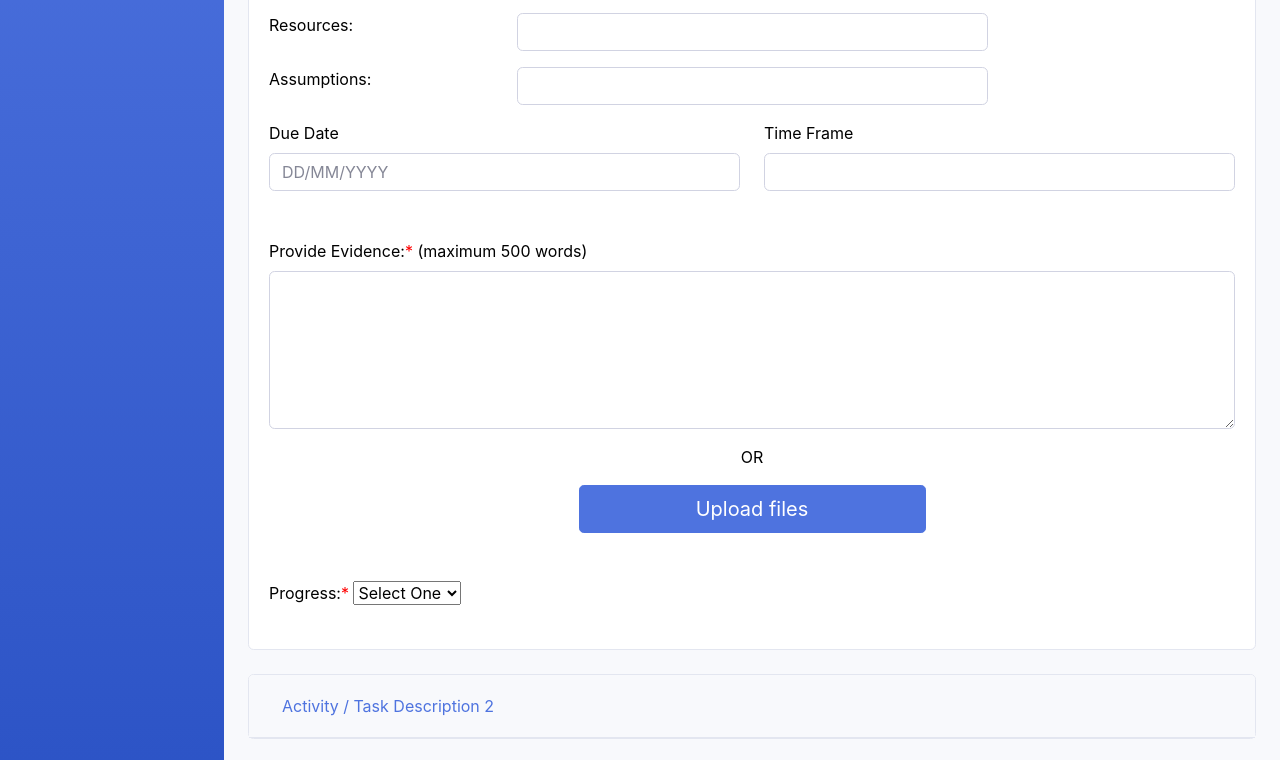
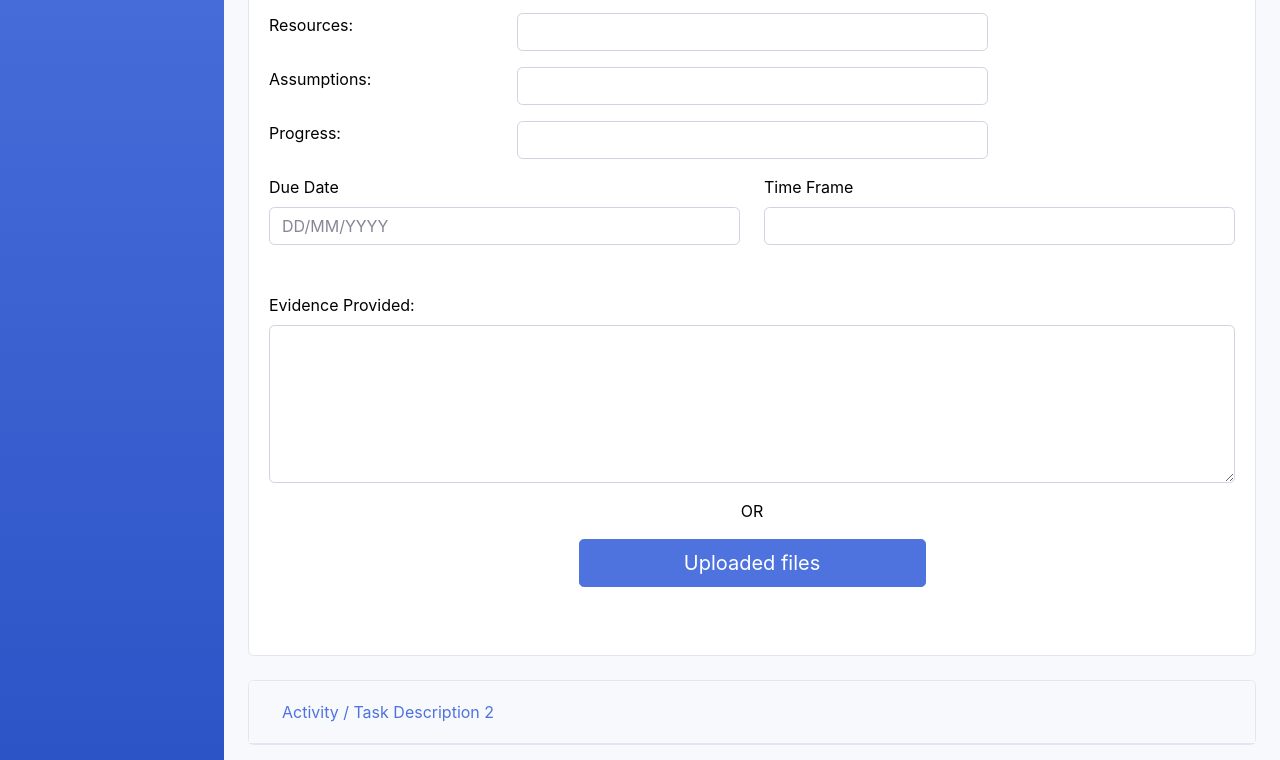
Before and after one commit to Kaberere/Yes, a website with bundled scripts: page ViewWorkPlan.html in a window 1280 px wide. Shown: the part 387-1147 px from the top of the page. Built offline with nearby package versions, Linux system fonts and the light colour scheme; a web font is replaced by a local one.

Commit message:
Change view work plan fields

```diff
--- a/ViewWorkPlan.html
+++ b/ViewWorkPlan.html
@@ -254,6 +254,12 @@
                         <input type="indicator" class="form-control" id="indicator">
                       </div>
                     </div>
+                    <div class="form-group row">
+                      <label class="control-label col-sm-3" for="doreq" style="color:black">Progress:</label>
+                      <div class="col-sm-6">
+                        <input type="indicator" class="form-control" id="indicator">
+                      </div>
+                    </div>
                     <div class="row">
                       <div class="col">
                        <label class="control-label" for="DueDate" style="color:black">Due Date</label>
@@ -266,22 +272,14 @@
                     </div>
                     <br> <br>
                     <div class="form-group">
-                      <label class="control-label" for="evidence" style="color:black">Provide Evidence:<span style="color:red" class="required">*</span> (maximum 500 words)</label>
+                      <label class="control-label" for="evidence" style="color:black">Evidence Provided:</label>
                       <textarea class="form-control" required="required" id="exampleFormControlTextarea1" rows="6"></textarea>
                     </div>
                     <p class="text-center" style="color:black">OR</p>
                     <div class="text-center">
-                        <input class="btn btn-primary btn-lg" type="upload" value="Upload files">
+                        <input class="btn btn-primary btn-lg" type="upload" value="Uploaded files">
                       </div>
                       <br> <br>
-                    <div class="form-group">
-                      <label class="control-label" for="progress" style="color:black">Progress:</label><span style="color:red" class="required">*</span>
-                      <select class="browser-default custom-select-md">
-                          <option selected>Select One</option>
-                          <option value="1">In Progress</option>
-                          <option value="2">Completed</option>
-                      </select>
-                    </div>
 
                 </div>
               </div>
@@ -327,6 +325,12 @@
                         <input type="indicator" class="form-control" id="indicator">
                       </div>
                     </div>
+                    <div class="form-group row">
+                      <label class="control-label col-sm-3" for="doreq" style="color:black">Progress:</label>
+                      <div class="col-sm-6">
+                        <input type="indicator" class="form-control" id="indicator">
+                      </div>
+                    </div>
                     <div class="row">
                       <div class="col">
                        <label class="control-label" for="DueDate" style="color:black">Due Date</label>
@@ -339,22 +343,14 @@
                     </div>
                     <br> <br>
                     <div class="form-group">
-                      <label class="control-label" for="evidence" style="color:black">Provide Evidence:<span style="color:red" class="required">*</span> (maximum 500 words)</label>
+                      <label class="control-label" for="evidence" style="color:black">Evidence Provided:</label>
                       <textarea class="form-control" required="required" id="exampleFormControlTextarea1" rows="6"></textarea>
                     </div>
                     <p class="text-center" style="color:black">OR</p>
                     <div class="text-center">
-                        <input class="btn btn-primary btn-lg" type="upload" value="Upload files">
+                        <input class="btn btn-primary btn-lg" type="upload" value="Uploaded files">
                       </div>
                       <br> <br>
-                    <div class="form-group">
-                      <label class="control-label" for="progress" style="color:black">Progress:</label><span style="color:red" class="required">*</span>
-                      <select class="browser-default custom-select-md">
-                          <option selected>Select One</option>
-                          <option value="1">In Progress</option>
-                          <option value="2">Completed</option>
-                      </select>
-                    </div>
                 </div>
               </div>
             </div> <br>
@@ -399,6 +395,12 @@
                         <input type="indicator" class="form-control" id="indicator">
                       </div>
                     </div>
+                    <div class="form-group row">
+                      <label class="control-label col-sm-3" for="doreq" style="color:black">Progress:</label>
+                      <div class="col-sm-6">
+                        <input type="indicator" class="form-control" id="indicator">
+                      </div>
+                    </div>
                     <div class="row">
                       <div class="col">
                        <label class="control-label" for="DueDate" style="color:black">Due Date</label>
@@ -411,22 +413,14 @@
                     </div>
                     <br> <br>
                     <div class="form-group">
-                      <label class="control-label" for="evidence" style="color:black">Provide Evidence:<span style="color:red" class="required">*</span> (maximum 500 words)</label>
+                      <label class="control-label" for="evidence" style="color:black">Evidence Provided:</label>
                       <textarea class="form-control" required="required" id="exampleFormControlTextarea1" rows="6"></textarea>
                     </div>
                     <p class="text-center" style="color:black">OR</p>
                     <div class="text-center">
-                        <input class="btn btn-primary btn-lg" type="upload" value="Upload files">
+                        <input class="btn btn-primary btn-lg" type="upload" value="Uploaded files">
                       </div>
                       <br> <br>
-                    <div class="form-group">
-                      <label class="control-label" for="progress" style="color:black">Progress:</label><span style="color:red" class="required">*</span>
-                      <select class="browser-default custom-select-md">
-                          <option selected>Select One</option>
-                          <option value="1">In Progress</option>
-                          <option value="2">Completed</option>
-                      </select>
-                    </div>
                 </div>
               </div>
             </div> <br>
@@ -471,6 +465,12 @@
                         <input type="indicator" class="form-control" id="indicator">
                       </div>
                     </div>
+                    <div class="form-group row">
+                      <label class="control-label col-sm-3" for="doreq" style="color:black">Progress:</label>
+                      <div class="col-sm-6">
+                        <input type="indicator" class="form-control" id="indicator">
+                      </div>
+                    </div>
                     <div class="row">
                       <div class="col">
                        <label class="control-label" for="DueDate" style="color:black">Due Date</label>
@@ -483,22 +483,14 @@
                     </div>
                     <br> <br>
                     <div class="form-group">
-                      <label class="control-label" for="evidence" style="color:black">Provide Evidence:<span style="color:red" class="required">*</span> (maximum 500 words)</label>
+                      <label class="control-label" for="evidence" style="color:black">Evidence Provided:</label>
                       <textarea class="form-control" required="required" id="exampleFormControlTextarea1" rows="6"></textarea>
                     </div>
                     <p class="text-center" style="color:black">OR</p>
                     <div class="text-center">
-                        <input class="btn btn-primary btn-lg" type="upload" value="Upload files">
+                        <input class="btn btn-primary btn-lg" type="upload" value="Uploaded files">
                       </div>
                       <br> <br>
-                    <div class="form-group">
-                      <label class="control-label" for="progress" style="color:black">Progress:</label><span style="color:red" class="required">*</span>
-                      <select class="browser-default custom-select-md">
-                          <option selected>Select One</option>
-                          <option value="1">In Progress</option>
-                          <option value="2">Completed</option>
-                      </select>
-                    </div>
                 </div>
               </div>
             </div> <br>
@@ -543,6 +535,12 @@
                         <input type="indicator" class="form-control" id="indicator">
                       </div>
                     </div>
+                    <div class="form-group row">
+                      <label class="control-label col-sm-3" for="doreq" style="color:black">Progress:</label>
+                      <div class="col-sm-6">
+                        <input type="indicator" class="form-control" id="indicator">
+                      </div>
+                    </div>
                     <div class="row">
                       <div class="col">
                        <label class="control-label" for="DueDate" style="color:black">Due Date</label>
@@ -555,22 +553,14 @@
                     </div>
                     <br> <br>
                     <div class="form-group">
-                      <label class="control-label" for="evidence" style="color:black">Provide Evidence:<span style="color:red" class="required">*</span> (maximum 500 words)</label>
+                      <label class="control-label" for="evidence" style="color:black">Evidence Provided:</label>
                       <textarea class="form-control" required="required" id="exampleFormControlTextarea1" rows="6"></textarea>
                     </div>
                     <p class="text-center" style="color:black">OR</p>
                     <div class="text-center">
-                        <input class="btn btn-primary btn-lg" type="upload" value="Upload files">
+                        <input class="btn btn-primary btn-lg" type="upload" value="Uploaded files">
                       </div>
                       <br> <br>
-                    <div class="form-group">
-                      <label class="control-label" for="progress" style="color:black">Progress:</label><span style="color:red" class="required">*</span>
-                      <select class="browser-default custom-select-md">
-                          <option selected>Select One</option>
-                          <option value="1">In Progress</option>
-                          <option value="2">Completed</option>
-                      </select>
-                    </div>
                 </div>
               </div>
             </div>
```
